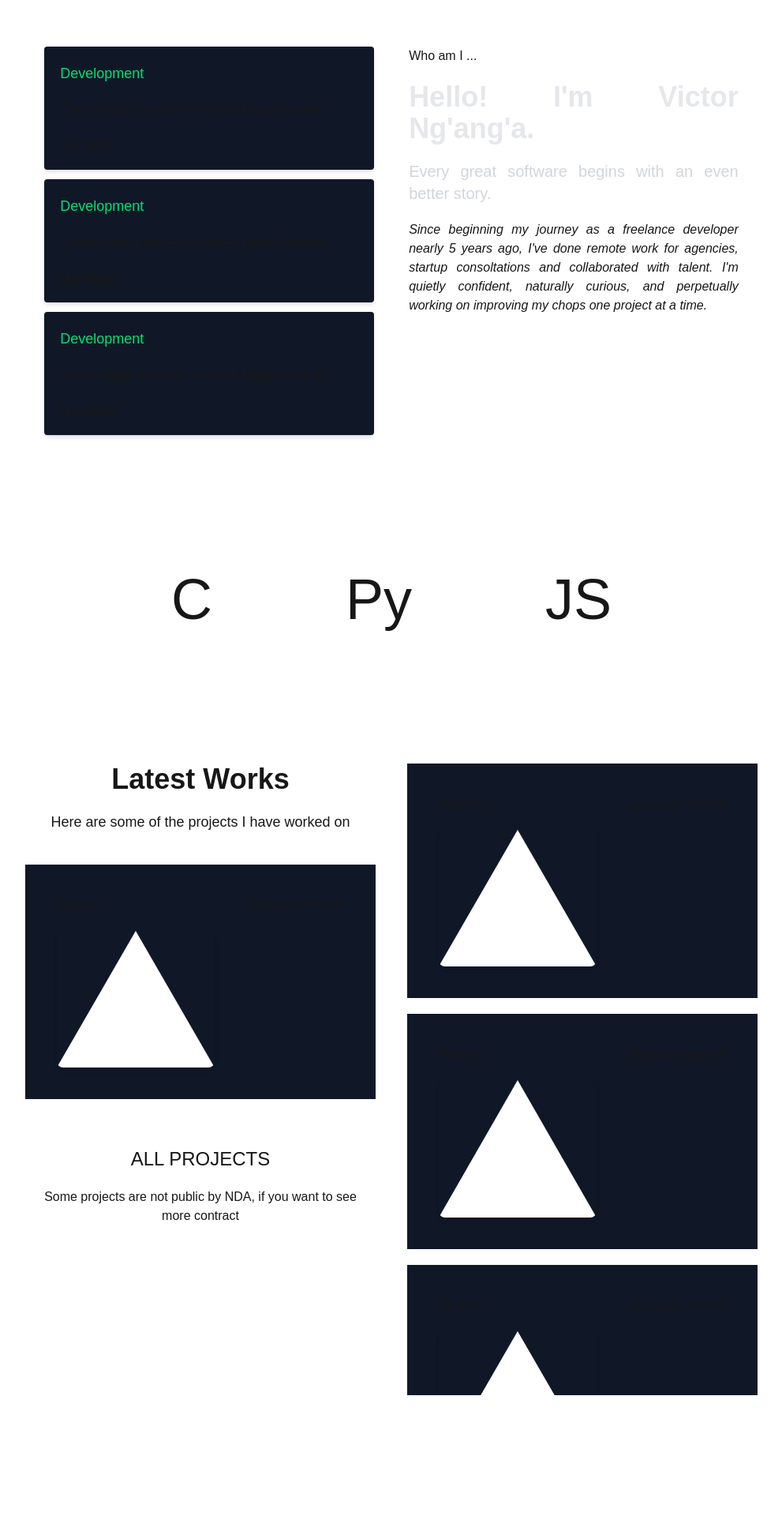
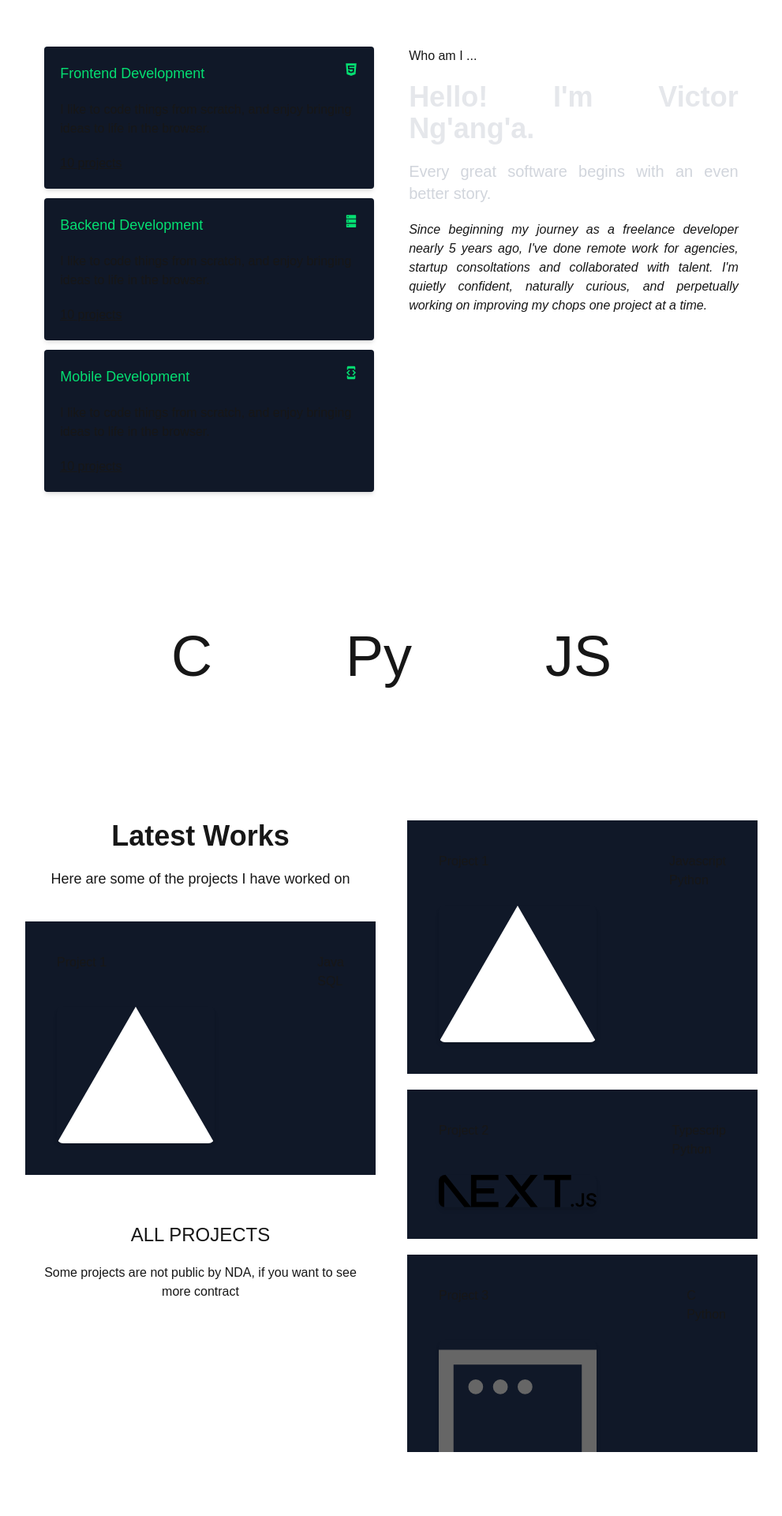
Before and after one commit to vn-vision/my-portfolio, a Next.js app: page / in a window 1280 px wide. Shown: the part 800-2720 px from the top of the page at 79% size, without its empty margins (144-1135 px from the left). Built offline with nearby package versions, Linux system fonts and the light colour scheme.

Commit message:
ready to upload

```diff
--- a/src/app/(pages)/about/page.tsx
+++ b/src/app/(pages)/about/page.tsx
@@ -1,14 +1,19 @@
 import React from 'react'
+import FieldCard from '@/app/components/FieldCard';
+import { MdOutlineDeveloperMode} from "react-icons/md";
+import { AiFillDatabase } from "react-icons/ai";
+import { FaHtml5 } from "react-icons/fa";
+
 
 function AboutMe() {
   return (
     <div className="flex flex-col md:flex-row-reverse gap-5 p-10 justify-evenly w-[90%] h-fit m-auto my-[10%] md:my-[5%]">
       <div className='flex flex-col gap-5 text-justify w-full md:w-[45%]'>
         <>
-        <p>Who am I ...</p>
-        <h2 className="text-gray-200 font-bold text-4xl">
-          Hello! I'm Victor Ng'ang'a.
-        </h2>
+          <p>Who am I ...</p>
+          <h2 className="text-gray-200 font-bold text-4xl">
+            Hello! I'm Victor Ng'ang'a.
+          </h2>
         </>
         <p className='text-gray-300 text-xl'>
           Every great software begins with an even better story.
@@ -16,24 +21,12 @@ function AboutMe() {
         <p><i>
           Since beginning my journey as a freelance developer nearly 5 years ago, I've done remote work for agencies, startup consoltations and collaborated with talent.
           I'm quietly confident, naturally curious, and perpetually working on improving my chops one project at a time.
-          </i></p>
+        </i></p>
       </div>
       <div className="flex flex-col gap-3 w-full md:w-[45%]">
-      <div className='w-full h-fit rounded flex flex-col gap-5 shadow-md bg-gray-900 hover:bg-gray-600 p-5'>
-          <span className='text-lg text-green-400 flex justify-between'>Development</span>
-          <p>Create digital products in React/Django/Node.js</p>
-          <p><u>3 projects</u></p>
-        </div>
-        <div className='w-full h-fit rounded flex flex-col gap-5 shadow-md bg-gray-900 p-5 hover:bg-gray-600'>
-          <span className='text-lg text-green-400 flex justify-between'>Development</span>
-          <p>Create digital products in React/Django/Node.js</p>
-          <p><u>3 projects</u></p>
-        </div>
-        <div className='w-full h-fit rounded flex flex-col gap-5 shadow-md bg-gray-900 p-5 hover:bg-gray-600'>
-          <span className='text-lg text-green-400 flex justify-between'>Development</span>
-          <p>Create digital products in React/Django/Node.js</p>
-          <p><u>3 projects</u></p>
-        </div>
+        <FieldCard title="Frontend Development" description="I like to code things from scratch, and enjoy bringing ideas to life in the browser." projects={10} icon={<FaHtml5/>} />
+        <FieldCard title="Backend Development" description="I like to code things from scratch, and enjoy bringing ideas to life in the browser." projects={10} icon={<AiFillDatabase/>} />
+        <FieldCard title="Mobile Development" description="I like to code things from scratch, and enjoy bringing ideas to life in the browser." projects={10} icon={<MdOutlineDeveloperMode/>} />
       </div>
     </div>
   )
--- a/src/app/(pages)/contact/page.tsx
+++ b/src/app/(pages)/contact/page.tsx
@@ -1,4 +1,6 @@
 import React from 'react'
+import { FaXTwitter, FaSquareGithub, FaLinkedinIn, FaPhoneVolume,  } from "react-icons/fa6";
+import { MdEmail } from "react-icons/md";
 
 function SayHi() {
   return (
@@ -11,11 +13,11 @@ function SayHi() {
             <p className='text-2xl'>Start by <a href="mailto:vctrngang@gmail.com"><u className='text-green-400 hover:text-green-300'>Saying Hi</u></a></p>
           </div>
           <span className='flex gap-10 p-5'>
-              <i>X</i>
-              <i>G</i>
-              <i>F</i>
-              <i>X</i>
-              <i>I</i>
+              <a href="https://www.linkedin.com/in/victor-nganga-s-3-d"><FaLinkedinIn /></a>
+              <a href="https://github.com/vn-vision"><FaSquareGithub /></a>
+              <a href=""><FaXTwitter /></a>
+              <a href="mailto:vctrngang@gmail.com"><MdEmail /></a>
+              <a href="tel:254114122162"><FaPhoneVolume /></a>
             </span>
         </div>
 
--- a/src/app/(pages)/projects/page.tsx
+++ b/src/app/(pages)/projects/page.tsx
@@ -1,5 +1,5 @@
 import React from 'react'
-import Image from 'next/image'
+import ProjectCard from '@/app/components/ProjectCard';
 
 function MyProjects() {
   return (
@@ -9,52 +9,16 @@ function MyProjects() {
         <h1 className='text-4xl font-bold'>Latest Works</h1>
         <p className='text-lg'>Here are some of the projects I have worked on</p>
       </div>
-      <div className='flex flex-col gap-5 p-10 bg-gray-900'>
-        <span className='flex justify-between'><h2>Project 1</h2><p><i>Javascript</i> <i>Python</i></p></span>
-        <Image
-          src='/vercel.svg'
-          alt='project1'
-          width={200}
-          height={200}
-          className='rounded-lg shadow-md'
-        />
-      </div>
+      <ProjectCard title="Project 1" languages={["Java", "SQL"]} image="/vercel.svg" />
       <div className="flex flex-col gap-5 p-5 text-center">
         <h2 className='text-2xl'>ALL PROJECTS</h2>
         <p>Some projects are not public by NDA, if you want to see more <a href="tel:254">contract</a></p>
       </div>
       </div>
       <div className='flex flex-col w-full md:w-1/2 h-screen overflow-y-auto gap-5'>
-      <div className='flex flex-col gap-5 p-10 bg-gray-900' >
-        <span className='flex justify-between'><h2>Project 1</h2><p><i>Javascript</i> <i>Python</i></p></span>
-        <Image
-          src='/vercel.svg'
-          alt='project1'
-          width={200}
-          height={200}
-          className='rounded-lg shadow-md'
-        />
-      </div>
-      <div className='flex flex-col gap-5 p-10 bg-gray-900' >
-        <span className='flex justify-between'><h2>Project 1</h2><p><i>Javascript</i> <i>Python</i></p></span>
-        <Image
-          src='/vercel.svg'
-          alt='project1'
-          width={200}
-          height={200}
-          className='rounded-lg shadow-md'
-        />
-      </div>
-      <div className='flex flex-col gap-5 p-10 bg-gray-900' >
-        <span className='flex justify-between'><h2>Project 1</h2><p><i>Javascript</i> <i>Python</i></p></span>
-        <Image
-          src='/vercel.svg'
-          alt='project1'
-          width={200}
-          height={200}
-          className='rounded-lg shadow-md'
-        />
-      </div>
+      <ProjectCard title="Project 1" languages={["Javascript", "Python"]} image="/vercel.svg" />
+      <ProjectCard title="Project 2" languages={["Typescrip", "Python"]} image="/next.svg" />
+      <ProjectCard title="Project 3" languages={["C", "Python"]} image="/window.svg" />
       </div>
     </div>
   )
--- /dev/null
+++ b/src/app/components/FieldCard.tsx
@@ -0,0 +1,22 @@
+import React from 'react'
+
+interface FieldCardProps {
+    title: string
+    description: string
+    projects: number
+    icon: any
+}
+function FieldCard({title, description, projects, icon}: FieldCardProps) {
+  return (
+    <div className='w-full h-fit rounded flex flex-col gap-5 shadow-md bg-gray-900 p-5 hover:bg-gray-600'>
+    <span className='text-lg text-green-400 flex justify-between'>
+        <h2>{title}</h2>
+        {icon}
+        </span>
+    <p>{description}</p>
+    <p><u>{projects} projects</u></p>
+  </div>
+  )
+}
+
+export default FieldCard
--- a/src/app/components/Navbar.tsx
+++ b/src/app/components/Navbar.tsx
@@ -1,4 +1,5 @@
 import React from 'react'
+import { FaLinkedinIn, FaSquareGithub } from 'react-icons/fa6'
 
 function Navbar() {
   return (
@@ -14,8 +15,8 @@ function Navbar() {
           <li><a href="/contact" className="hover:text-blue-400 shadow-sm">Contact</a></li>
         </ul>
         <span className="flex gap-4 shadow-lg">
-              <a href="https://github.com/vn-vision" className="hover:text-blue-400 shadow-md">G</a>
-              <a href="https://twitter.com/vn_vision" className="hover:text-blue-400 shadow-md">T</a>
+          <a href="https://www.linkedin.com/in/victor-nganga-s-3-d"><FaLinkedinIn /></a>
+          <a href="https://github.com/vn-vision"><FaSquareGithub /></a>
         </span>
       </nav>
     </div>
--- /dev/null
+++ b/src/app/components/ProjectCard.tsx
@@ -0,0 +1,31 @@
+import React from 'react'
+import Image from 'next/image'
+
+interface ProjectCardProps {
+  title: string
+    languages: string[]
+    image: string
+}
+function ProjectCard({title, languages, image}: ProjectCardProps) {
+    return (
+        <div className='flex flex-col gap-5 p-10 bg-gray-900' >
+            <span className='flex justify-between'>
+                <h2>{title}</h2>
+                {languages.length > 0 &&
+                <ul>{languages.map(item => (
+                    <li key={item}>{item}</li>
+                ))}</ul>
+                }
+                </span>
+            <Image
+                src={image}
+                alt={title}
+                width={200}
+                height={200}
+                className='rounded-lg shadow-md'
+            />
+        </div>
+    )
+}
+
+export default ProjectCard
--- a/src/app/globals.css
+++ b/src/app/globals.css
@@ -15,6 +15,10 @@
   --font-mono: var(--font-geist-mono);
 }
 
+@theme {
+  --inset-shadow-md: inset -5px -1px 5px rgba(0, 0, 0, 0.25);
+}
+
 @media (prefers-color-scheme: dark) {
   :root {
     --background: #0a0a0a;
@@ -30,23 +34,23 @@ body {
 
 
 @keyframes horizontal-0 {
-  0% { transform: rotate(0deg) translateX(150px) rotate(0deg); }
-  100% { transform: rotate(360deg) translateX(150px) rotate(-360deg); }
+  0% { transform: rotate(0deg) translateX(100px) rotate(0deg); }
+  100% { transform: rotate(360deg) translateX(100px) rotate(-360deg); }
 }
 
 @keyframes horizontal-1 {
-  0% { transform: rotate(90deg) translateX(150px) rotate(-90deg); }
-  100% { transform: rotate(450deg) translateX(150px) rotate(-450deg); }
+  0% { transform: rotate(90deg) translateX(100px) rotate(-90deg); }
+  100% { transform: rotate(450deg) translateX(100px) rotate(-450deg); }
 }
 
 @keyframes horizontal-2 {
-  0% { transform: rotate(180deg) translateX(150px) rotate(-180deg); }
-  100% { transform: rotate(540deg) translateX(150px) rotate(-540deg); }
+  0% { transform: rotate(180deg) translateX(100px) rotate(-180deg); }
+  100% { transform: rotate(540deg) translateX(100px) rotate(-540deg); }
 }
 
 @keyframes horizontal-3 {
-  0% { transform: rotate(270deg) translateX(150px) rotate(-270deg); }
-  100% { transform: rotate(630deg) translateX(150px) rotate(-630deg); }
+  0% { transform: rotate(270deg) translateX(100px) rotate(-270deg); }
+  100% { transform: rotate(630deg) translateX(100px) rotate(-630deg); }
 }
 
 @media screen and (min-width: 768px) {
```
Also changed, not shown: package.json (+6 -5 lines), src/app/page.tsx (+6 -5 lines), 1 other file (tests, documents, lock files or other folders). Lines whose indentation alone changed are shown as unchanged.
